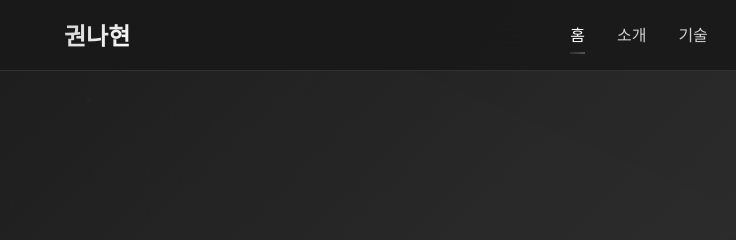
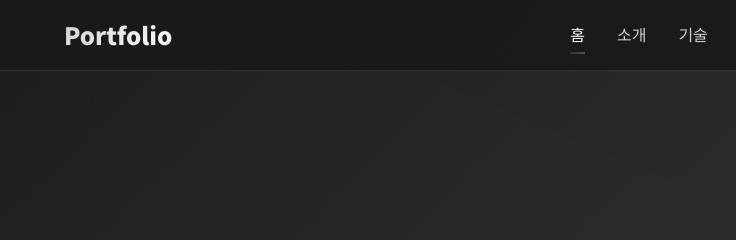
Before and after one commit to ansdud923/portfolio, a plain HTML site: page index.html in a window 1280 px wide. Shown: the top 240 px of the page, 0-736 px from the left. Drawn offline with nearby package versions, Linux system fonts and the light colour scheme.

Commit message:
portfolio logo

```diff
--- a/index.html
+++ b/index.html
@@ -53,7 +53,7 @@
     <header class="header">
       <div class="container">
         <nav class="nav">
-          <div class="logo">권나현</div>
+          <div class="logo">Portfolio</div>
           <ul class="nav-menu">
             <li><a href="#home" class="nav-link">홈</a></li>
             <li><a href="#about" class="nav-link">소개</a></li>
```
